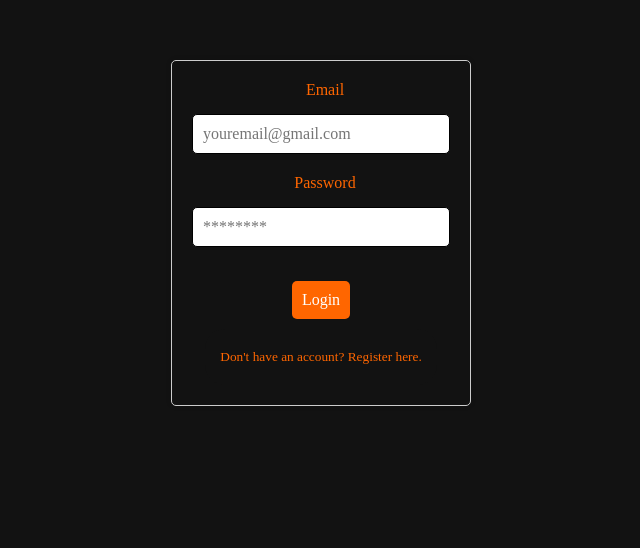
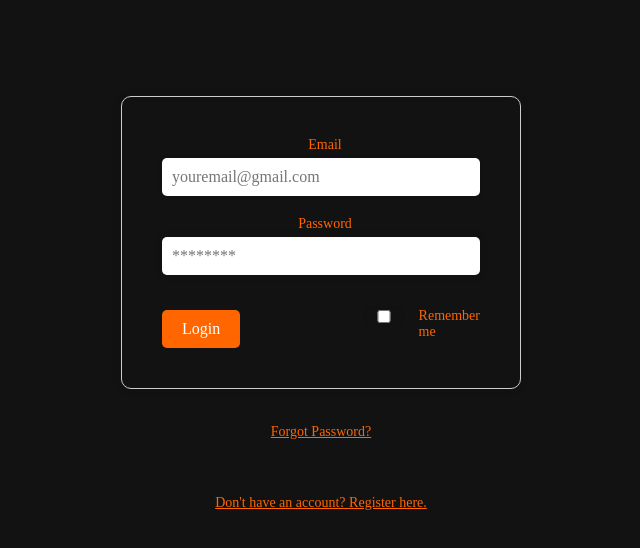
Before and after one commit to Cucumbercon/Cinema-Project, a React (Create React App) app in the folder web/: page /login in a window 1280 px wide. Shown: the part 112-660 px from the top of the page, without its empty margins (319-959 px from the left). Built offline with nearby package versions, Linux system fonts and the light colour scheme; a web font is replaced by a local one.

Commit message:
added forgot password and styled login accordingly

```diff
--- a/web/src/pages/Users/Forgotpass.css
+++ b/web/src/pages/Users/Forgotpass.css
@@ -1,66 +1,41 @@
-/* Form container */
-.form-container {
-    max-width: 500px;
+form {
+    background-color: #121212;
+    border-radius: 10px;
+    box-shadow: 0px 0px 20px rgba(0, 0, 0, 0.2);
+    padding: 30px;
+    width: 400px;
     margin: 0 auto;
-    padding: 20px;
-    background-color: #f2f2f2;
-    border-radius: 10px;
-    box-shadow: 0px 0px 10px rgba(0, 0, 0, 0.2);
+    margin-top: 50px;
 }
 
-/* Form header */
-.form-header {
-    text-align: center;
-    margin-bottom: 20px;
+label {
+    display: block;
+    font-size: 16px;
+    font-weight: 600;
+    margin-bottom: 10px;
 }
 
-.form-header h2 {
-    font-size: 36px;
-    font-weight: bold;
-    color: #333;
+input[type="password"] {
+    border: none;
+    border-radius: 5px;
+    box-shadow: 0px 0px 10px rgba(0, 0, 0, 0.1);
+    padding: 10px;
+    margin-bottom: 20px;
+    width: 100%;
 }
 
-/* Form input fields */
-.form-input {
-    margin-bottom: 20px;
+button[type="submit"] {
+    background-color: #ff6600;
+    border: none;
+    border-radius: 5px;
+    color: #fff;
+    cursor: pointer;
+    font-size: 16px;
+    font-weight: 600;
+    padding: 10px;
+    width: 100%;
 }
 
-.form-input label {
-    display: block;
-    font-size: 18px;
-    font-weight: bold;
-    margin-bottom: 10px;
-    color: #333;
+button[type="submit"]:hover {
+    background-color: #ff3300;
 }
-
-.form-input input[type="password"] {
-    width: 100%;
-    padding: 10px;
-    border-radius: 5px;
-    border: none;
-    background-color: #fff;
-    box-shadow: 0px 0px 5px rgba(0, 0, 0, 0.2);
-    font-size: 16px;
-    color: #333;
-}
-
-/* Form submit button */
-.form-submit {
-    text-align: center;
-}
-
-.form-submit button[type="submit"] {
-    padding: 10px 20px;
-    border-radius: 5px;
-    border: none;
-    background-color: #333;
-    color: #fff;
-    font-size: 18px;
-    font-weight: bold;
-    cursor: pointer;
-    transition: background-color 0.3s ease;
-}
-
-.form-submit button[type="submit"]:hover {
-    background-color: #555;
-}
--- a/web/src/pages/Users/Forgotpass.js
+++ b/web/src/pages/Users/Forgotpass.js
@@ -34,7 +34,7 @@ function Forgotpass() {
                 <input type="password" value={newPassword} onChange={handleNewPasswordChange} />
             </label>
             <label>
-                Confirm New Password:
+                Re-Type New Password:
                 <input type="password" value={confirmNewPassword} onChange={handleConfirmNewPasswordChange} />
             </label>
             <button type="submit">Confirm</button>
--- a/web/src/pages/Users/login.js
+++ b/web/src/pages/Users/login.js
@@ -8,6 +8,7 @@
       const navigate = useNavigate();
       const [email, setEmail] = useState('');
       const [plainPass, setPlainPass] = useState('');
+      const [rememberMe, setRememberMe] = useState(false);
 
       const handleSubmit = (e) => {
           e.preventDefault();
@@ -15,7 +16,7 @@
           const pass = encrypt(plainPass);
 
           const loginInfo = {
-            email, pass,
+            email, pass, rememberMe,
           };
           console.log(loginInfo)
           fetch('http://localhost:8000/api/login', {
@@ -91,12 +92,29 @@
                     id="password"
                     name="password"
                   />
-                  <button className="login-btn" type="login">Login</button>
+                  <div className="login-remember-container">
+                    <button className="login-btn" type="login">Login</button>
+                    <div className="remember-me">
+                      <input
+                        type="checkbox"
+                        id="rememberMe"
+                        name="rememberMe"
+                        checked={rememberMe}
+                        onChange={(e) => setRememberMe(e.target.checked)}
+                      />
+                      <label htmlFor="rememberMe">Remember me</label>
+                    </div>
+                  </div>
               </form>
 
+
+              <button className="forgot-pass-btn" onClick={() => navigate('/forgotpass')}>
+                Forgot Password?
+              </button>
               <button className="log-btn" onClick={() =>  navigate('/signup')}>
                 Don't have an account? Register here.
               </button>
+
           </div>
       )
   }
--- a/web/src/pages/Users/login2.css
+++ b/web/src/pages/Users/login2.css
@@ -1,63 +1,108 @@
-/* login2.css */
-
 .auth-form-container {
   display: flex;
   flex-direction: column;
   align-items: center;
-    padding: 20px;
+  justify-content: center;
+  height: 100vh;
   background-color: #121212;
-    border: 1px solid #ccc;
-    border-radius: 5px;
-    box-shadow: 0px 0px 5px rgba(0, 0, 0, 0.2);
-    width: 300px;
-    margin: 0 auto;
-    margin-top: 50px;
+
 }
 
 .login-form {
-    width: 100%;
   display: flex;
   flex-direction: column;
-    gap: 10px;
-    color:#ff6600
+  align-items: center;
+  justify-content: center;
+  background-color: #121212;
+  padding: 40px;
+  border-radius: 10px;
+  box-shadow: 0px 0px 10px rgba(0, 0, 0, 0.1);
+  border: 1px solid #ccc;
 }
 
-  label {
+.login-form label {
+  font-size: 14px;
   font-weight: 500;
   margin-bottom: 5px;
+  color: #ff6600;
 }
 
-  input {
+.login-form input {
+  width: 100%;
   padding: 10px;
-    border: 1px solid #000000;
+  margin-bottom: 20px;
+  border: none;
   border-radius: 5px;
+  box-shadow: 0px 0px 5px rgba(0, 0, 0, 0.1);
   font-size: 16px;
-    width: 100%;
-    outline: none;
+  font-weight: 500;
+  color: #202124;
 }
 
-  button[type="login"] {
+.login-form input:focus {
+  outline: none;
+  box-shadow: 0px 0px 5px rgba(66, 133, 244, 0.5);
+}
+
+.login-remember-container {
+  display: flex;
+  flex-direction: row;
+  align-items: center;
+  justify-content: space-between;
+  width: 100%;
+}
+
+.login-btn {
   background-color: #ff6600;
-    padding: 10px;
+  color: #fff;
+  padding: 10px 20px;
   border: none;
   border-radius: 5px;
   font-size: 16px;
+  font-weight: 500;
   cursor: pointer;
+  transition: background-color 0.3s ease;
 }
 
 .login-btn:hover {
   background-color: #ff3300;
 }
 
+.remember-me {
+  display: flex;
+  flex-direction: row;
+  align-items: center;
+  justify-content: flex-start;
+  margin-top: 10px;
+}
+
+.remember-me input[type="checkbox"] {
+  margin-right: 10px;
+}
+
 .log-btn {
-    margin-top: 10px;
-    text-align: center;
+  background-color: #121212;
   color: #ff6600;
+  border: none;
+  font-size: 14px;
+  font-weight: 500;
   cursor: pointer;
+  text-decoration: underline;
+}
+
+.log-btn:hover {
   background-color: #121212;
 }
 
-  .log-btn:hover {
+.forgot-pass-btn {
+  background-color: #121212;
+  color: #ff6600;
+  cursor: pointer;
+  font-size: 14px;
+  font-weight: 500;
   text-decoration: underline;
+}
+
+.forgot-pass-btn:hover {
   background-color: #121212;
 }
```
Lines whose indentation alone changed are shown as unchanged.
